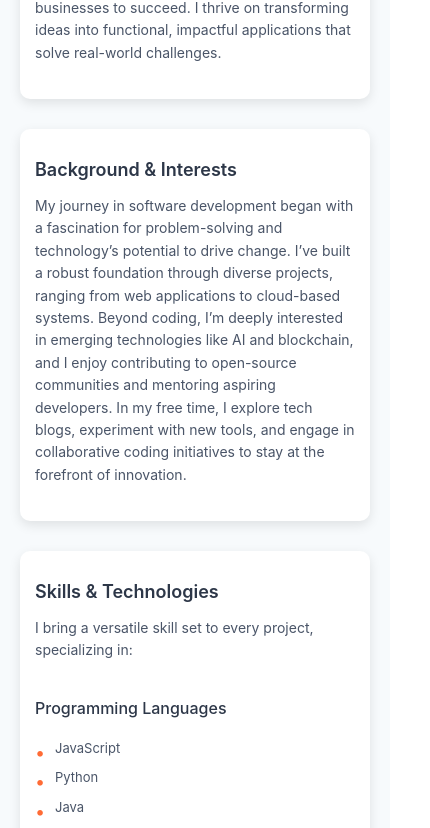
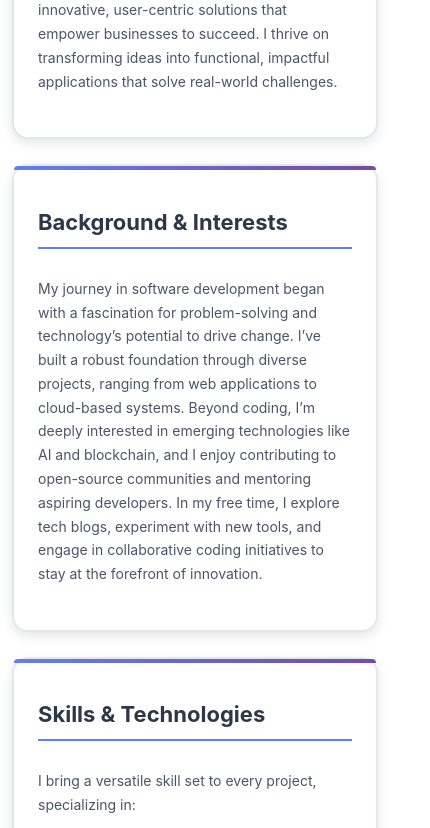
Before and after one commit to Angemarie-coder/portfolio-nextjs, a React (Create React App) app: page / in a window 390 px wide. Shown: the part 1120-1948 px from the top of the page, 430 px wide, since content can reach past the window. Built offline with nearby package versions, Linux system fonts and the light colour scheme.

Commit message:
Initial Commit

```diff
--- a/src/data/experience.json
+++ b/src/data/experience.json
@@ -3,71 +3,93 @@
     "title": "My Experience",
     "work_experience": [
       {
-        "position": "ICT network INTERN",
-        "company": "National Bank Of Rwanda",
+        "position": "IT Infrastructure Intern",
+        "company": "National Bank of Rwanda",
         "location": "Kigali, Rwanda",
         "duration": "June 2024 - August 2024",
         "responsibilities": [
-          "Assisted in monitoring and maintaining network infrastructure to ensure secure and reliable connectivity across departments.",
-          "Supported the configuration and troubleshooting of routers, switches, and firewalls under the guidance of senior engineers.",
-          "Participated in the deployment and testing of LAN/WAN setups and network performance optimization tasks."
-
+          "Configured and managed router subnetting for network optimization",
+          "Managed datacenter infrastructure to ensure high availability and performance",
+          "Implemented virtualization solutions to improve resource utilization and system efficiency"
         ]
       },
       {
-        "position": "Afritec Trainee",
-        "company": "Afritec",
+        "position": "IT Support Intern",
+        "company": "Rwanda Energy Group (REG)/EUCL",
         "location": "Kigali, Rwanda",
-        "duration": "november 2024 - december 2024",
+        "duration": "November 2024 - January 2025",
         "responsibilities": [
-          "Developed a machine learning model to analyze individual skills and preferences, providing personalized career guidance recommendations"
+          "Installed and configured applications across organizational systems",
+          "Managed user accounts and permissions for secure access control",
+          "Set up and configured email systems for seamless communication",
+          "Administered domain controllers for centralized network management",
+          "Maintained and troubleshooted disk systems and UPS infrastructure"
         ]
       }
     ],
     "education_background": [
       {
-        "degree": "Bachelor of Science in Information Technology",
+        "degree": "Bachelor's in Information Technology",
         "institution": "University of Rwanda",
         "location": "Kigali, Rwanda",
-        "duration": "Sep 2021 - July 2025",
-        "details": "Graduated with honors, focusing on software engineering, data structures, and algorithms."
-      },
-      {
-        "degree": "A2",
-        "institution": "Saint Mary's High School Kiruhura",
-        "location": "Huye, Kiruhura",
-        "duration": "Sep 2017 - July 2019",
-        "details": "Graduated with honors, focusing on software engineering, data structures, and algorithms."
+        "duration": "April 2021 - June 2025",
+        "details": "Relevant coursework: Hardware Maintenance, Cryptography, Programming and CLI, Cybersecurity, Machine Learning, Operating Systems, and Networking."
       }
     ],
     "internships_or_volunteer_work": [
       {
-        "role": "IT Support Intern",
-        "organization": "Innovate Rwanda",
+        "role": "AI Learning Candidate",
+        "organization": "ALX Bootcamp",
         "location": "Kigali, Rwanda",
-        "duration": "november 2024 - jan 2025",
-        "description": "Assisted in developing a cloud-based inventory management system using AWS and Python, improving operational efficiency for local businesses."
+        "duration": "May 2024 - July 2024",
+        "description": "Developed AI-powered calendar management systems and created CVs and portfolios with AI assistants, demonstrating practical AI integration skills."
       },
       {
-        "role": "social media marketing",
-        "organization": "feed a kid foundation",
-        "location": "Remote",
-        "duration": "Jan 2025 - Present",
-        "description": "contributed in marketing to get sponsors."
+        "role": "Data Analyst Candidate",
+        "organization": "Afritec Bootcamp",
+        "location": "Kigali, Rwanda",
+        "duration": "February 2024 - April 2024",
+        "description": "Processed and analyzed big data using Python, gaining hands-on experience with data manipulation and AI-driven analytics."
+      },
+      {
+        "role": "Women Coding Bootcamp Participant",
+        "organization": "AmaliTech Bootcamp",
+        "location": "Kigali, Rwanda",
+        "duration": "July 2024 - September 2024",
+        "description": "Learned HTML, CSS, and JavaScript fundamentals, developed website development strategies, and gained UI/UX design skills."
+      },
+      {
+        "role": "AI Learning Candidate",
+        "organization": "Carnegie Mellon University (CMU)",
+        "location": "Kigali, Rwanda",
+        "duration": "October 2024 - December 2024",
+        "description": "Explored Internet of Things (IoT) concepts, adapted sensor functionality, and used Arduino to optimize IoT performance."
       }
     ],
     "relevant_coursework_or_certifications": [
       {
-        "title": "cyberSecurity Essential",
-        "issuer": "Cisco",
-        "date": "Mar 2025",
-        "description": "Demonstrated expertise in designing and deploying scalable systems on AWS."
+        "title": "Certificate in Artificial Intelligence",
+        "issuer": "ALX Bootcamp",
+        "date": "July 2024",
+        "description": "Comprehensive AI training covering machine learning, neural networks, and practical AI applications."
       },
       {
-        "title": "Frontend web developer",
-        "issuer": "AmaliTeck",
-        "date": "Nov 2024",
-        "description": "Completed  building modern web applications with html,css and JavaScript"
+        "title": "Certificate in Data Science",
+        "issuer": "Afritec Bootcamp",
+        "date": "April 2024",
+        "description": "Advanced data analysis and processing techniques using Python and big data technologies."
+      },
+      {
+        "title": "Certificate in Networking",
+        "issuer": "National Bank of Rwanda",
+        "date": "August 2024",
+        "description": "Practical experience in network infrastructure, router configuration, and datacenter management."
+      },
+      {
+        "title": "Certificate in General Studies",
+        "issuer": "University of Rwanda",
+        "date": "2025",
+        "description": "Foundation in information technology principles and practices."
       }
     ]
   }
--- a/src/data/projects.json
+++ b/src/data/projects.json
@@ -4,11 +4,11 @@
     "items": [
       {
         "name": "AI-and-Data-Analytics",
-        "description": "A cloud-based inventory management system designed for small businesses to track stock, manage orders, and generate real-time analytics. The application streamlined operations for clients, reducing manual errors by 30%.",
-        "technologies": ["python","jupyter"],
+        "description": "A comprehensive data analytics project showcasing Python-based data processing and machine learning techniques. Features include data visualization, statistical analysis, and predictive modeling using Jupyter notebooks.",
+        "technologies": ["Python", "Jupyter", "Pandas", "NumPy", "Matplotlib"],
         "links": {
           "live_demo": "",
-          "github": "https://github.com/Angemarie-coder/AI-and-Data-Analytics.git"
+          "github": "https://github.com/Angemarie-coder/AI-and-Data-Analytics"
         },
         "image": {
           "src": "",
@@ -16,45 +16,70 @@
         }
       },
       {
+        "name": "git-github-fundamentals",
+        "description": "A learning project focused on Git and GitHub fundamentals, demonstrating version control best practices, branching strategies, and collaborative development workflows.",
+        "technologies": ["Git", "GitHub", "Version Control"],
+        "links": {
+          "live_demo": "",
+          "github": "https://github.com/Angemarie-coder/git-github-fundamentals-Angemarie-coder"
+        },
+        "image": {
+          "src": "",
+          "alt": "Git GitHub Fundamentals Screenshot"
+        }
+      },
+      {
+        "name": "JS-Ange-craft-haven",
+        "description": "A JavaScript-based crafting and gaming platform featuring interactive elements, user engagement features, and modern web development practices.",
+        "technologies": ["JavaScript", "HTML", "CSS", "Web Development"],
+        "links": {
+          "live_demo": "",
+          "github": "https://github.com/Angemarie-coder/JS-Ange-craft-haven"
+        },
+        "image": {
+          "src": "",
+          "alt": "JS Ange Craft Haven Screenshot"
+        }
+      },
+      {
+        "name": "Klab_tweeter-page_clone",
+        "description": "A Twitter page clone built with modern web technologies, featuring responsive design, user interface replication, and interactive components that mimic the original Twitter experience.",
+        "technologies": ["HTML", "CSS", "JavaScript", "Responsive Design"],
+        "links": {
+          "live_demo": "https://angemarie-coder.github.io/klabwebsite.github.io/",
+          "github": "https://github.com/Angemarie-coder/klabwebsite.github.io"
+        },
+        "image": {
+          "src": "",
+          "alt": "Klab Tweeter Page Clone Screenshot"
+        }
+      },
+      {
         "name": "conference_project",
-        "description": "A social networking platform for professionals to connect, share insights, and collaborate on projects. Features include real-time chat, profile customization, and secure authentication with JWT.",
-        "technologies": ["python", "HTML", "SQLite", "MongoDB"],
+        "description": "A comprehensive conference management application designed to handle event planning, attendee registration, and conference logistics. Features include user management, scheduling, and administrative tools.",
+        "technologies": ["Python", "HTML", "SQLite", "MongoDB", "Web Development"],
         "links": {
           "live_demo": "",
           "github": "https://github.com/Angemarie-coder/conference_project"
         },
         "image": {
-          "src": " ",
-          "alt": "conference_project Screenshot"
+          "src": "",
+          "alt": "Conference Project Screenshot"
         }
       },
       {
-        "name": "Web Development",
-        "description": "An e-learning platform for schools to manage courses, assignments, and student progress. Integrated with a RESTful API and cloud storage, it improved student engagement by 25%.",
-        "technologies": ["HTML,CSS,JavaScript"],
+        "name": "AmaliTech_Coding-Bootcamp",
+        "description": "A portfolio of projects developed during the AmaliTech coding bootcamp, showcasing HTML and CSS skills with practical web development applications and responsive design principles.",
+        "technologies": ["HTML", "CSS", "Web Development", "Responsive Design"],
         "links": {
           "live_demo": "",
-          "github": "https://github.com/uwineza-ange/edutrack"
+          "github": "https://github.com/Angemarie-coder/AmaliTech_Cooding-Bootcamp"
         },
         "image": {
-          "src": " ",
-          "alt": "Web Development Screenshot"
-        }
-      },
-      {
-        "name": "BlogApp",
-        "description": "A mobile-friendly health tracking app that allows users to log symptoms, schedule appointments, and receive reminders. Built with a focus on accessibility and user-friendly design.",
-        "technologies": ["TypeScript", "Node.js", "Express","postman","MongoDB"],
-        "links": {
-          "live_demo": "",
-          "github": "https://github.com/uwineza-ange"
-        },
-        "image": {
-          "src": " ",
-          "alt": "BlogApp Screenshot"
+          "src": "",
+          "alt": "AmaliTech Coding Bootcamp Screenshot"
         }
       }
-
     ]
   }
 }
--- a/src/styles/aboutSection.css
+++ b/src/styles/aboutSection.css
@@ -1,6 +1,6 @@
 .about-section {
-  background: #f7fafc;
-  padding: 60px 20px;
+  background: #ffffff;
+  padding: 80px 20px;
   min-height: 80vh;
   display: flex;
   align-items: center;
@@ -13,100 +13,141 @@
 }
 
 .about-title {
-  font-size: 36px;
-  font-weight: 700;
+  font-size: 48px;
+  font-weight: 800;
   color: #2d3748;
   text-align: center;
-  margin-bottom: 40px;
+  margin-bottom: 60px;
   font-family: -apple-system, BlinkMacSystemFont, 'Segoe UI', Roboto, sans-serif;
+  letter-spacing: -1px;
+  position: relative;
+}
+
+.about-title::after {
+  content: '';
+  position: absolute;
+  bottom: -15px;
+  left: 50%;
+  transform: translateX(-50%);
+  width: 80px;
+  height: 4px;
+  background: linear-gradient(90deg, #667eea, #764ba2);
+  border-radius: 2px;
 }
 
 .about-content {
   display: grid;
-  grid-template-columns: repeat(auto-fit, minmax(300px, 1fr));
-  gap: 40px;
+  grid-template-columns: repeat(2, 1fr);
+  gap: 35px;
+  max-width: 1000px;
+  margin: 0 auto;
 }
 
 .about-item {
-  background: #fff;
-  padding: 20px;
-  border-radius: 10px;
+  background: #ffffff;
+  padding: 40px;
+  border: 2px solid #e2e8f0;
+  border-radius: 16px;
   box-shadow: 0 4px 12px rgba(0, 0, 0, 0.1);
-  transition: transform 0.3s ease, box-shadow 0.3s ease;
+  position: relative;
+  min-height: 400px;
+  display: flex;
+  flex-direction: column;
 }
 
-.about-item:hover {
-  transform: translateY(-5px);
-  box-shadow: 0 6px 16px rgba(0, 0, 0, 0.15);
+.about-item::before {
+  content: '';
+  position: absolute;
+  top: 0;
+  left: 0;
+  right: 0;
+  height: 4px;
+  background: linear-gradient(90deg, #667eea, #764ba2);
+  border-radius: 16px 16px 0 0;
 }
 
 .about-item h2 {
-  font-size: 24px;
-  font-weight: 600;
+  font-size: 28px;
+  font-weight: 700;
   color: #2d3748;
-  margin-bottom: 15px;
+  margin-bottom: 20px;
+  padding-bottom: 12px;
+  border-bottom: 2px solid #667eea;
+  display: inline-block;
 }
 
 .about-item p {
   font-size: 16px;
   color: #4a5568;
-  line-height: 1.6;
+  line-height: 1.7;
   margin-bottom: 20px;
+  flex-grow: 1;
 }
 
 .skills-list {
   display: flex;
-  flex-wrap: wrap;
+  flex-direction: column;
   gap: 20px;
+  flex-grow: 1;
 }
 
 .skill-category {
-  flex: 1;
-  min-width: 200px;
+  background: rgba(102, 126, 234, 0.05);
+  padding: 16px;
+  border-radius: 12px;
+  border-left: 3px solid #667eea;
 }
 
 .skill-category h3 {
   font-size: 18px;
-  font-weight: 500;
+  font-weight: 600;
   color: #2d3748;
-  margin-bottom: 10px;
+  margin-bottom: 12px;
 }
 
 .skill-category ul {
   list-style: none;
   padding: 0;
+  margin: 0;
+  display: flex;
+  flex-wrap: wrap;
+  gap: 8px;
 }
 
 .skill-category li {
   font-size: 14px;
   color: #4a5568;
   line-height: 1.5;
-  padding: 5px 0;
-  position: relative;
-  padding-left: 20px;
-}
-
-.skill-category li::before {
-  content: "•";
-  position: absolute;
-  left: 0;
-  color: #ff6b35;
-  font-size: 18px;
+  padding: 6px 12px;
+  background: rgba(102, 126, 234, 0.1);
+  border-radius: 20px;
+  border: 1px solid rgba(102, 126, 234, 0.2);
 }
 
 /* Responsive Design */
 @media (max-width: 768px) {
+  .about-section {
+    padding: 60px 16px;
+  }
+
   .about-title {
-    font-size: 30px;
+    font-size: 36px;
+    margin-bottom: 40px;
   }
 
   .about-content {
     grid-template-columns: 1fr;
-    gap: 30px;
+    gap: 25px;
+  }
+
+  .about-item {
+    padding: 30px;
+    min-height: auto;
   }
 
   .about-item h2 {
-    font-size: 20px;
+    font-size: 24px;
+    margin-bottom: 16px;
   }
 
   .about-item p {
@@ -123,19 +164,38 @@
 }
 
 @media (max-width: 480px) {
+  .about-section {
+    padding: 40px 12px;
+  }
+
   .about-title {
-    font-size: 26px;
+    font-size: 28px;
+    margin-bottom: 30px;
   }
 
   .about-item {
-    padding: 15px;
+    padding: 24px;
   }
 
   .about-item h2 {
-    font-size: 18px;
+    font-size: 22px;
+    margin-bottom: 14px;
   }
 
   .about-item p {
     font-size: 14px;
   }
+
+  .skill-category {
+    padding: 12px;
+  }
+
+  .skill-category h3 {
+    font-size: 15px;
+  }
+
+  .skill-category li {
+    font-size: 12px;
+    padding: 4px 8px;
+  }
 }
```
Also changed, not shown: src/styles/experienceSection.css (+125 -42 lines), src/styles/projectSection.css (+120 -43 lines).
